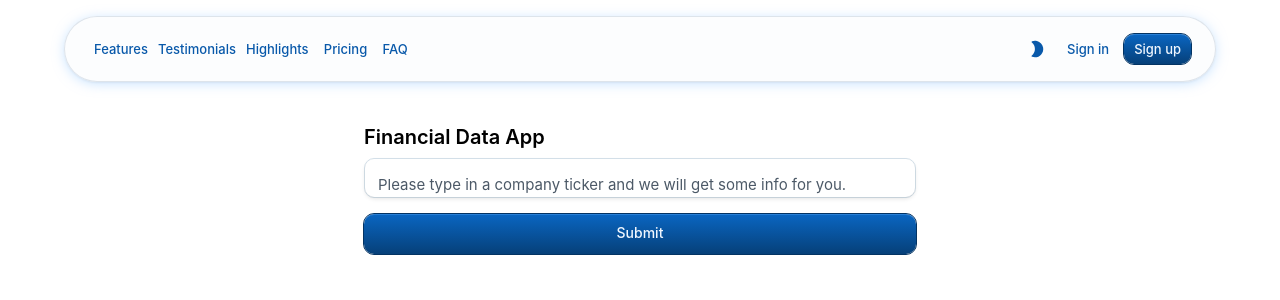
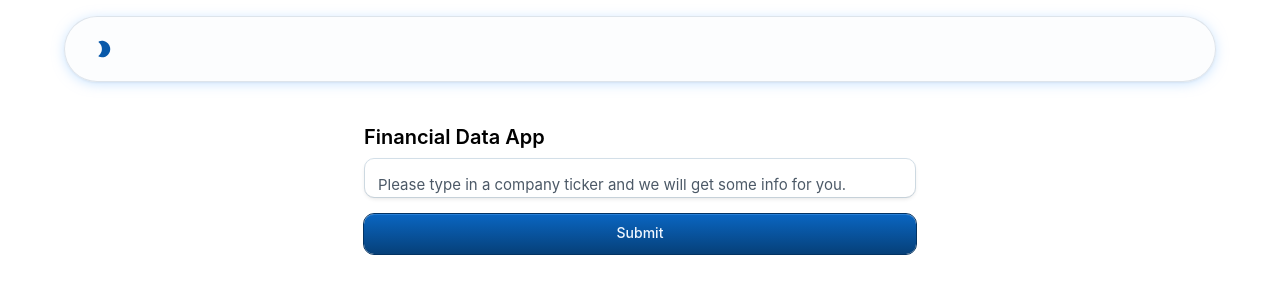
Before and after one commit to paciaramella/fin-data-frontend, a React (Create React App) app in the folder fin-data-frontend/: page / in a window 1280 px wide. Shown: the top 300 px of the page. Built offline with nearby package versions, Linux system fonts and the light colour scheme.

Commit message:
data grid for key metrics

```diff
--- a/fin-data-frontend/src/components/AppAppBar.tsx
+++ b/fin-data-frontend/src/components/AppAppBar.tsx
@@ -73,53 +73,6 @@ export default function AppAppBar({ mode, toggleColorMode }: AppAppBarProps) {
           })}
         >
           <Box
-            sx={{ flexGrow: 1, display: "flex", alignItems: "center", px: 0 }}
-          >
-            <Box sx={{ display: { xs: "none", md: "flex" } }}>
-              <Button
-                variant="text"
-                color="info"
-                size="small"
-                onClick={() => scrollToSection("features")}
-              >
-                Features
-              </Button>
-              <Button
-                variant="text"
-                color="info"
-                size="small"
-                onClick={() => scrollToSection("testimonials")}
-              >
-                Testimonials
-              </Button>
-              <Button
-                variant="text"
-                color="info"
-                size="small"
-                onClick={() => scrollToSection("highlights")}
-              >
-                Highlights
-              </Button>
-              <Button
-                variant="text"
-                color="info"
-                size="small"
-                onClick={() => scrollToSection("pricing")}
-              >
-                Pricing
-              </Button>
-              <Button
-                variant="text"
-                color="info"
-                size="small"
-                onClick={() => scrollToSection("faq")}
-                sx={{ minWidth: 0 }}
-              >
-                FAQ
-              </Button>
-            </Box>
-          </Box>
-          <Box
             sx={{
               display: { xs: "none", md: "flex" },
               gap: 0.5,
@@ -127,12 +80,6 @@ export default function AppAppBar({ mode, toggleColorMode }: AppAppBarProps) {
             }}
           >
             <ToggleColorMode mode={mode} toggleColorMode={toggleColorMode} />
-            <Button color="primary" variant="text" size="small">
-              Sign in
-            </Button>
-            <Button color="primary" variant="contained" size="small">
-              Sign up
-            </Button>
           </Box>
           <Box sx={{ display: { sm: "flex", md: "none" } }}>
             <IconButton aria-label="Menu button" onClick={toggleDrawer(true)}>
--- a/fin-data-frontend/src/components/CompanyCard.tsx
+++ b/fin-data-frontend/src/components/CompanyCard.tsx
@@ -26,6 +26,9 @@ const CompanyCard: React.FC<Props> = (props) => {
     },
     cashFlowParams: {
       period: "annual",
+    },
+    keyMetricsParams: {
+      period: "quarter",
     },
   };
 
--- a/fin-data-frontend/src/components/FinancialInsights.tsx
+++ b/fin-data-frontend/src/components/FinancialInsights.tsx
@@ -4,24 +4,15 @@ import { Box } from "@mui/material";
 import { BarChart } from "@mui/x-charts/BarChart";
 import { CompanyContext } from "../context/CompanyContext.tsx";
 import { AppBar, Tabs, Tab, Button, Typography } from "@mui/material";
+import { DataGrid, GridColDef, GridRowsProp } from "@mui/x-data-grid";
+
 import CssBaseline from "@mui/material/CssBaseline";
 
 type Props = {};
 const FinancialInsights: React.FC<Props> = () => {
   const { state, api } = useContext(CompanyContext);
-  const { incomeStatements, balanceSheets, cashFlows } = state;
-  const mostRecentIncomeStatement = incomeStatements[0];
-  const mostRecentBalanceSheet = balanceSheets[0];
-  const mostRecentCashFlow = cashFlows[0];
-
-  const revenue = mostRecentIncomeStatement.revenue;
-  const grossProfit = mostRecentIncomeStatement.grossProfit;
-  const opIncome = mostRecentIncomeStatement.operatingIncome;
-  const netIncome = mostRecentIncomeStatement.netIncome;
-  const eps = mostRecentIncomeStatement.eps;
-
+  const { incomeStatements, keyMetrics } = state;
   const [tabIndex, setTabIndex] = useState(0);
-
   const handleTabChange = (event, newValue) => {
     setTabIndex(newValue);
     // Handle tab change logic here, such as loading different statistics data
@@ -92,21 +83,21 @@ const FinancialInsights: React.FC<Props> = () => {
       </Box>
     );
   };
-  const allOperatingIncomes = incomeStatements.map((statement: any) => {
-    return statement.operatingIncome;
-  });
-  const allNetIncomes = incomeStatements.map((statement: any) => {
-    return statement.netIncome;
+  const rows: GridRowsProp = keyMetrics.map((metrics: any, index: number) => {
+    return { id: index, ...metrics };
   });
 
-  const truncateLabel = (label, maxLength = 3) => {
-    return label.length > maxLength
-      ? `${label.substring(0, maxLength)}...`
-      : label;
-  };
+  Object.keys(keyMetrics[0]).map((metric: string) => {
+    return { field: metric, headerName: metric, width: 150 };
+  });
+  const columns: GridColDef[] = Object.keys(keyMetrics[0]).map(
+    (metric: string) => {
+      return { field: metric, headerName: metric, width: 150 };
+    }
+  );
 
   return (
-    <Box style={{ padding: "16px" }}>
+    <Box style={{ padding: "16px", justifyContent: "center" }}>
       <CssBaseline />
       <AppBar position="static">
         <Tabs
@@ -117,11 +108,16 @@ const FinancialInsights: React.FC<Props> = () => {
             style: { background: "white" }, // Example for changing the indicator color
           }}
         >
+          <Tab label="Key Metrics" />
           <Tab label="Income Statements" />
-          <Tab label="Balance Sheets" />
-          <Tab label="Cash Flow Statements" />
         </Tabs>
       </AppBar>
+      {tabIndex === 0 && (
+        <div style={{ height: 300, width: "100%" }}>
+          <DataGrid rows={rows} columns={columns} />
+        </div>
+      )}
+      {tabIndex === 1 && (
         <Grid container spacing={2}>
           {/* Grid Item 1 */}
           <Grid item xs={4} sx={{ overflow: "auto" }}>
@@ -136,6 +132,7 @@ const FinancialInsights: React.FC<Props> = () => {
             <RevenueChart color={"#8884d8"} />
           </Grid>
         </Grid>
+      )}
     </Box>
   );
 };
--- a/fin-data-frontend/src/context/CompanyContext.tsx
+++ b/fin-data-frontend/src/context/CompanyContext.tsx
@@ -8,6 +8,7 @@ interface CompanyState {
   incomeStatements: Array<any>;
   balanceSheets: Array<any>;
   cashFlows: Array<any>;
+  keyMetrics: Array<any>;
 }
 
 interface CompanyApi {
@@ -17,6 +18,7 @@ interface CompanyApi {
   setIncomeStatements: (incomeStatements: Array<any>) => void;
   setBalanceSheets: (balanceSheets: Array<any>) => void;
   setCashFlows: (cashFlows: Array<any>) => void;
+  setKeyMetrics: (keyMetrics: Array<any>) => void;
 
   // api functions
   getCompanyProfile: (symbol: string) => Promise<void>;
@@ -34,6 +36,7 @@ const defaultCompanyState: CompanyState = {
   incomeStatements: [],
   balanceSheets: [],
   cashFlows: [],
+  keyMetrics: [],
 };
 
 const defaultCompanyApi: CompanyApi = {
@@ -42,6 +45,7 @@ const defaultCompanyApi: CompanyApi = {
   setIncomeStatements: (incomeStatements: any) => {},
   setBalanceSheets: (balanceSheets: Array<any>) => {},
   setCashFlows: (cashFlows: Array<any>) => {},
+  setKeyMetrics: (keyMetrics: Array<any>) => {},
   getCompanyProfile: async (symbol: string) => {},
   getCompanyFinancials: async (companyInfo: FinancialInsightsInfo) => {},
 };
@@ -64,6 +68,7 @@ export const CompanyContextProvider = ({ children }) => {
     incomeStatements: defaultIncomeStatements,
     balanceSheets: defaultBalanceSheets,
     cashFlows: defaultCashFlows,
+    keyMetrics: defaultKeyMetrics,
   } = defaultCompanyState;
   const [companyProfile, setCompanyProfile] = useState(defaultCompanyProfile);
   const [showInsights, setShowInsights] = useState(defaultShowInsights);
@@ -73,6 +78,7 @@ export const CompanyContextProvider = ({ children }) => {
   const [balanceSheets, setBalanceSheets] =
     useState<Array<any>>(defaultBalanceSheets);
   const [cashFlows, setCashFlows] = useState<Array<any>>(defaultCashFlows);
+  const [keyMetrics, setKeyMetrics] = useState<Array<any>>(defaultKeyMetrics);
 
   const invokeGetCompanyProfile = async (symbol: string) => {
     try {
@@ -86,8 +92,14 @@ export const CompanyContextProvider = ({ children }) => {
   const invokeGetCompanyFinancials = async (
     companyInfo: FinancialInsightsInfo
   ) => {
-    const { cik, symbol, incomeParams, balanceParams, cashFlowParams } =
-      companyInfo;
+    const {
+      cik,
+      symbol,
+      incomeParams,
+      balanceParams,
+      cashFlowParams,
+      keyMetricsParams,
+    } = companyInfo;
     const promises = [];
     promises.push(
       await axios.get(`${url}/income-statement/${symbol ? symbol : cik}`, {
@@ -105,13 +117,20 @@ export const CompanyContextProvider = ({ children }) => {
         params: cashFlowParams,
       })
     );
+    promises.push(
+      await axios.get(`${url}/key-metrics/${symbol}`, {
+        params: keyMetricsParams,
+      })
+    );
     const responses: Array<any> = await Promise.all(promises);
     const incomeStatementRes = responses[0].data;
     const balanceSheetStatementRes = responses[1].data;
     const cashFlowStatementRes = responses[2].data;
+    const keyMetricsRes = responses[3].data;
     setIncomeStatements(incomeStatementRes);
     setBalanceSheets(balanceSheetStatementRes);
     setCashFlows(cashFlowStatementRes);
+    setKeyMetrics(keyMetricsRes);
     setShowInsights(true);
   };
 
@@ -121,6 +140,7 @@ export const CompanyContextProvider = ({ children }) => {
     incomeStatements,
     balanceSheets,
     cashFlows,
+    keyMetrics,
   };
 
   const api = {
@@ -129,6 +149,7 @@ export const CompanyContextProvider = ({ children }) => {
     setIncomeStatements,
     setBalanceSheets,
     setCashFlows,
+    setKeyMetrics,
     getCompanyProfile: invokeGetCompanyProfile,
     getCompanyFinancials: invokeGetCompanyFinancials,
   };
--- a/fin-data-frontend/src/types/company.tsx
+++ b/fin-data-frontend/src/types/company.tsx
@@ -4,6 +4,7 @@ export type FinancialInsightsInfo = {
   incomeParams: BasicSearchParams;
   balanceParams: BasicSearchParams;
   cashFlowParams: BasicSearchParams;
+  keyMetricsParams: BasicSearchParams;
 };
 
 export type FinancialInsightsRes = {
```
Lines whose indentation alone changed are shown as unchanged.
